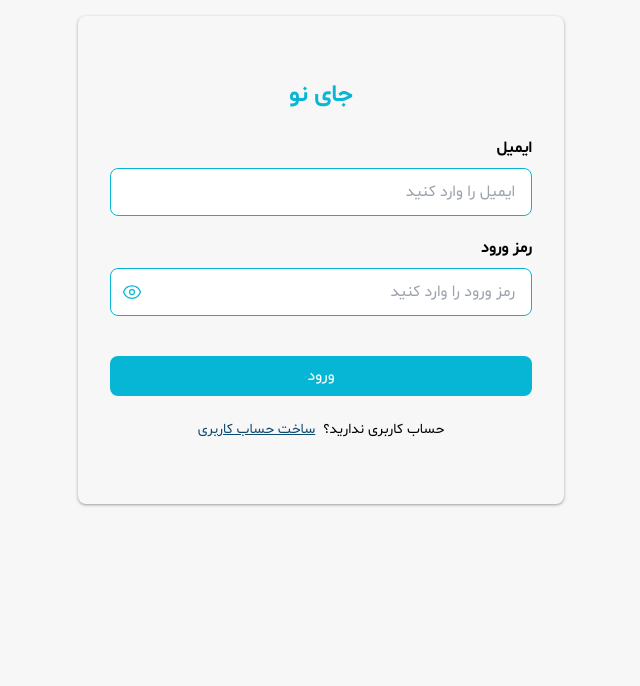
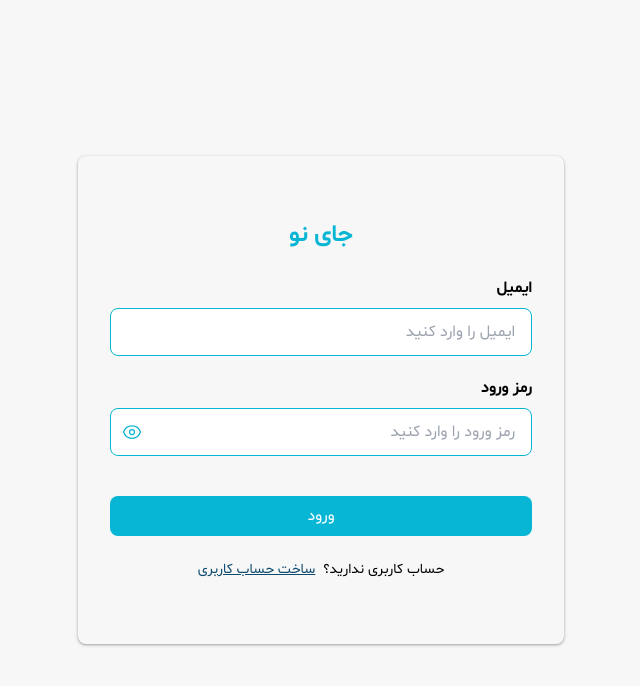
Before and after one commit to rezaMH0123/sale-ads, a React (Vite) app: page /login in a window 1280 px wide. Shown: the top 686 px of the page, without its empty margins (319-959 px from the left). Built offline with nearby package versions, Linux system fonts and the light colour scheme.

Commit message:
handle padding for responsive

```diff
--- a/src/App.tsx
+++ b/src/App.tsx
@@ -8,7 +8,7 @@ const queryClient = new QueryClient();
 
 function App() {
   return (
-    <div className="h-screen pb-[280px]">
+    <div className="h-screen pb-[280px] md:p-0">
       <Toaster
         position="top-center"
         reverseOrder={true}
```
